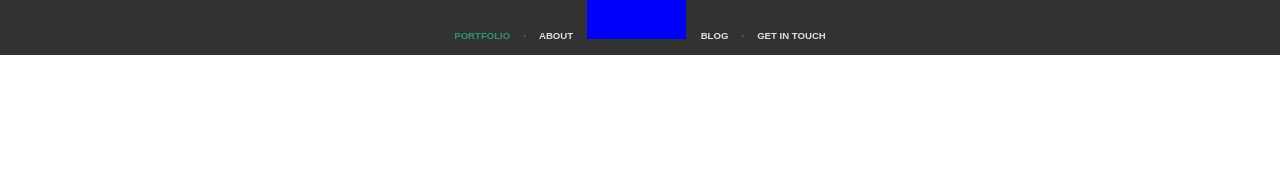
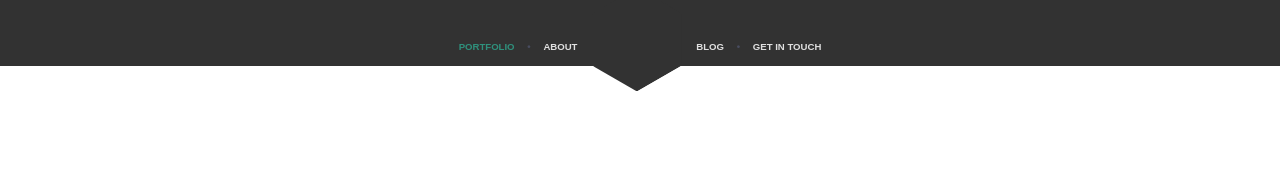
Before and after one commit to TomSssM/hexal-pub, a plain HTML site: page index.html in a window 1280 px wide. Drawn offline with Linux system fonts and the light colour scheme.

Commit message:
feat: add hexagon

```diff
--- /dev/null
+++ b/hex-styles.css
@@ -0,0 +1,17 @@
+body {
+  display: flex;
+  flex-flow: row nowrap;
+  justify-content: center;
+  align-items: center;
+}
+.hex, .hex * {
+  overflow: hidden;
+  width: 90px;
+  height: 103px;
+  background: #cccccccc;
+  transform: rotate(60deg);
+  visibility: hidden;
+}
+.hex__picture {
+  visibility: visible;
+}
--- a/index.html
+++ b/index.html
@@ -18,11 +18,27 @@
     <h1 class="header__heading-h1" hidden>Hexal</h1>
     <nav class="navbar">
       <ul class="menu">
-        <a class="menu__item menu__item--active menu__item--dot" href="#">Portfolio</a>
-        <a class="menu__item" href="#">About</a>
-        <div class="hex menu__item menu__item--shape-hex"></div>
-        <a class="menu__item menu__item--dot" href="#">Blog</a>
-        <a class="menu__item" href="#">Get in Touch</a>
+        <li class="menu__item">
+          <a class="menu__link menu__link--dot menu__link--active" href="#">Portfolio</a>
+        </li>
+        <li class="menu__item">
+          <a class="menu__link" href="#">About</a>
+        </li>
+        <li class="menu__item hex menu__item--shape-hex">
+          <a href="#" class="menu__link menu__link--shape-hex">
+            <div>
+              <div>
+                <div class="hex__contents menu__arrow-cont"></div>
+              </div>
+            </div>
+          </a>
+        </li>
+        <li class="menu__item">
+          <a class="menu__link menu__link--dot" href="#">Blog</a>
+        </li>
+        <li class="menu__item">
+          <a class="menu__link" href="#">Get in Touch</a>
+        </li>
       </ul>
     </nav>
     <section class="navbar__slider"></section>
--- a/styles.css
+++ b/styles.css
@@ -10,19 +10,22 @@
 }
 .menu__item {
   display: inline-block;
+}
+.menu__link {
+  display: block;
   padding: 0.9rem;
   text-transform: uppercase;
   font: bold .6rem sans-serif;
   color: #e0e0e0;
-  transition: .2s all ease-in-out;
+  transition: .1s all ease-in-out;
 }
-.menu__item--active, .menu__item:hover {
+.menu__link--active, .menu__link:hover {
   color: #2f907c;
 }
-.menu__item--dot {
+.menu__link--dot {
   position: relative;
 }
-.menu__item--dot::after {
+.menu__link--dot::after {
   content: "\2022";
   position: absolute;
   text-align: center;
@@ -30,10 +33,40 @@
   width: 10px;
   display: inline-block;
   color: #484c5f;
+  top: 50%;
+  margin-top: -10px;
+  line-height: 20px;
+  vertical-align: middle;
 }
-/* TODO continue from here */
+.hex {
+  width: 90px;
+  height: 103px;
+  overflow: hidden;;
+}
+.hex * {
+  overflow: hidden;
+  width: 90px;
+  height: 103px;
+  transform: rotate(60deg);
+  visibility: hidden;
+}
+.hex__contents {
+  visibility: visible;
+}
 .menu__item--shape-hex {
-  width: 70px;
-  height: 10px;
-  background: blue;
+  display: inline-block;
+  padding: 0;
+  margin: -12px 0 -41px 0;
 }
+.menu__link--shape-hex {
+  padding: 0;
+}
+.menu__arrow-cont {
+  display: block;
+  background: #323232;
+  transition: .1s all ease-in-out;
+}
+/* TODO continue fom here */
+.menu__arrow-cont:hover {
+  background: #fff;
+}
```
Also changed, not shown: hex.html (added, +17 -0 lines).
